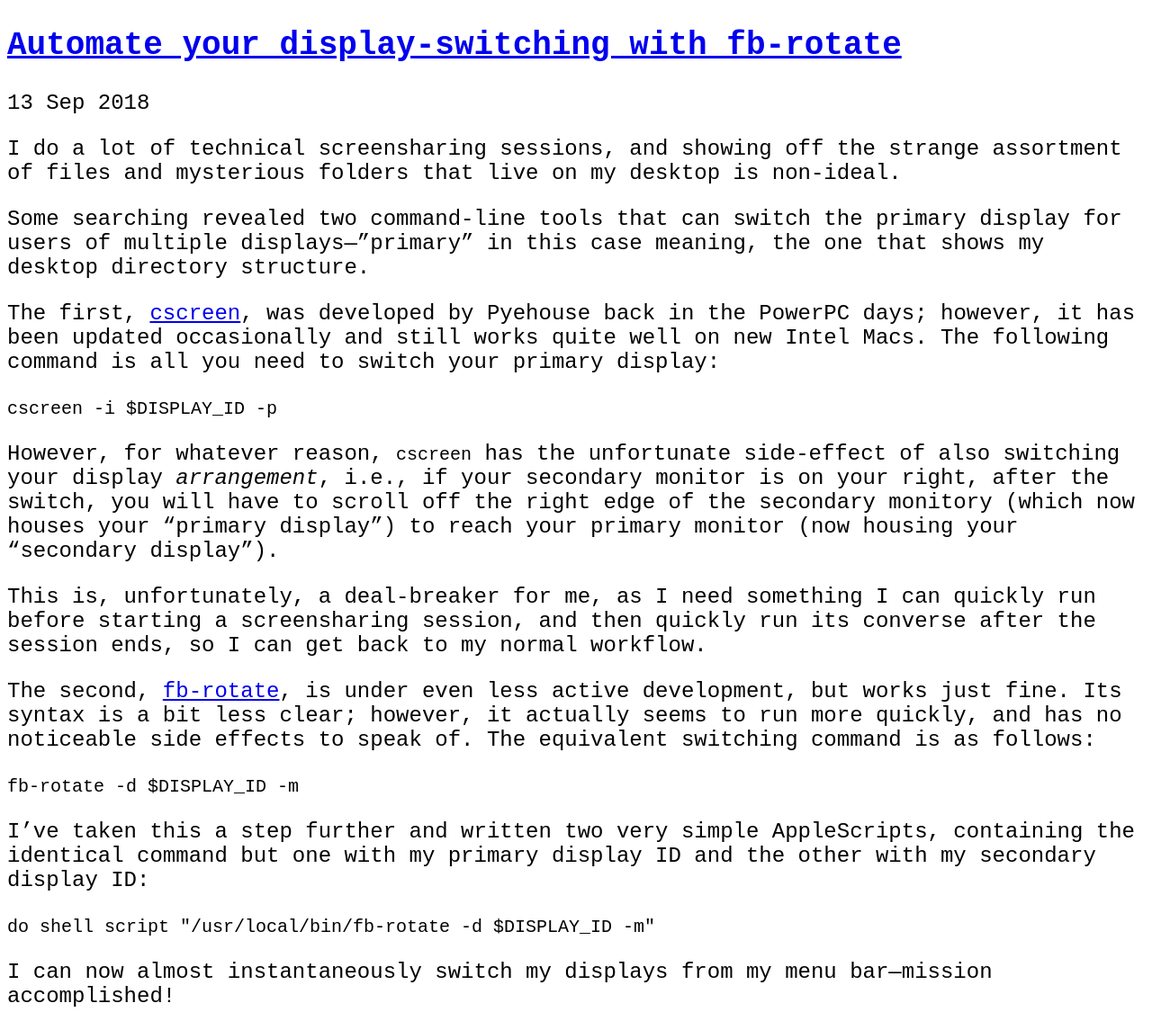
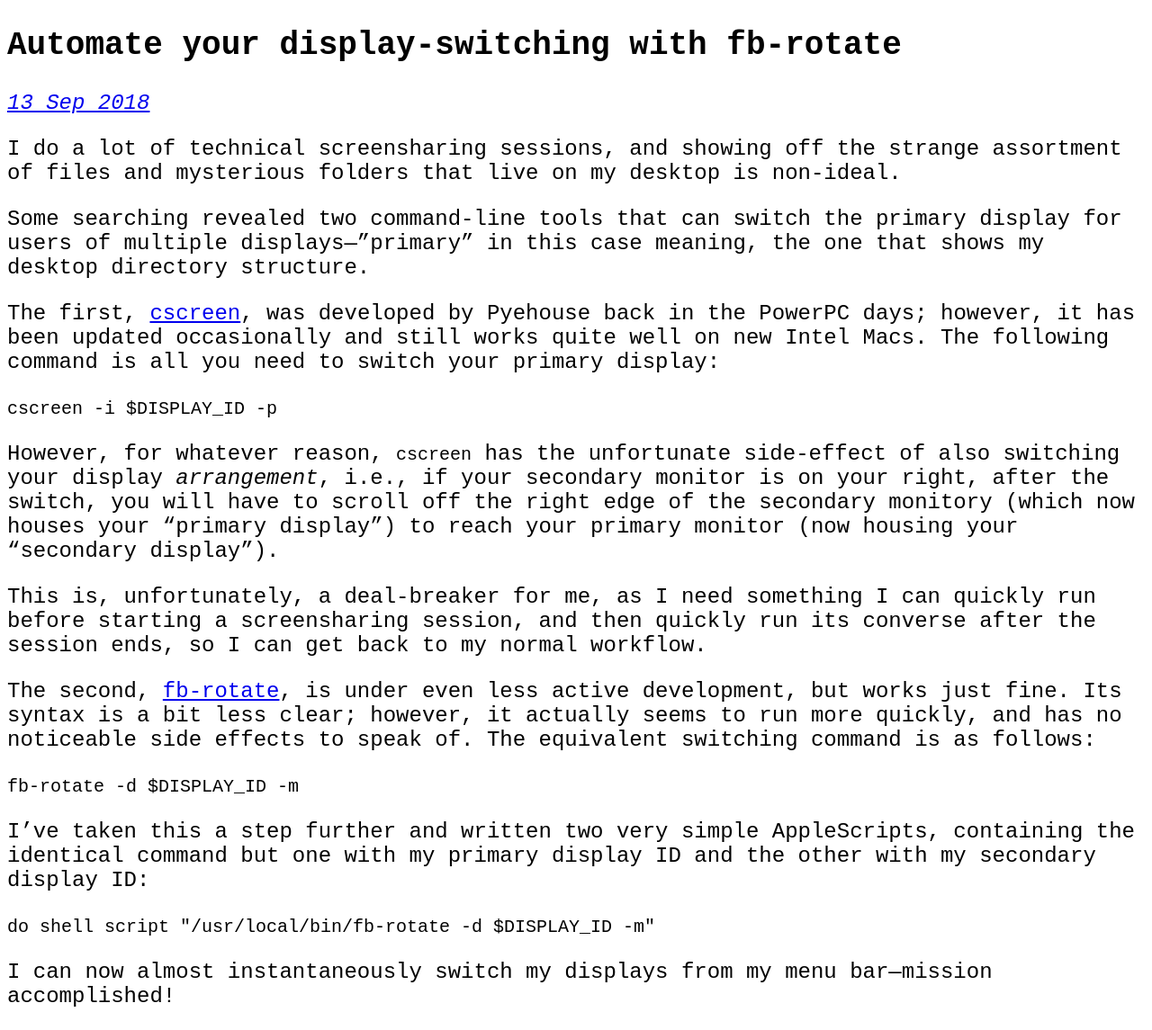
Before and after one commit to iynere/iynere.github.io, a Jekyll site: the page built from _posts/2018-9-13-automate-display-switching-fb-rotate.markdown, in a window 1280 px wide. Shown: the whole page at 90% size. Built offline with Jekyll 4.4.1, drawn with Linux system fonts in a browser that asks for light colours.

Commit message:
page layout

```diff
--- a/_layouts/post.html
+++ b/_layouts/post.html
@@ -14,8 +14,8 @@
 	</header>
 	<div class="container">
 		<article>
-			<h1><a href="{{ site.base_url }}{{ page.url }}">{{ page.title }}</a></h1>
-			<p>{{ page.date | date_to_string }}</p>
+			<h1>{{ page.title }}</h1>
+			<p><a href="{{ site.base_url }}{{ page.url }}"><i>{{ page.date | date_to_string }}</i></a></p>
 			<p>{{ content }}</p>
 		</article>
 	</div>
```
